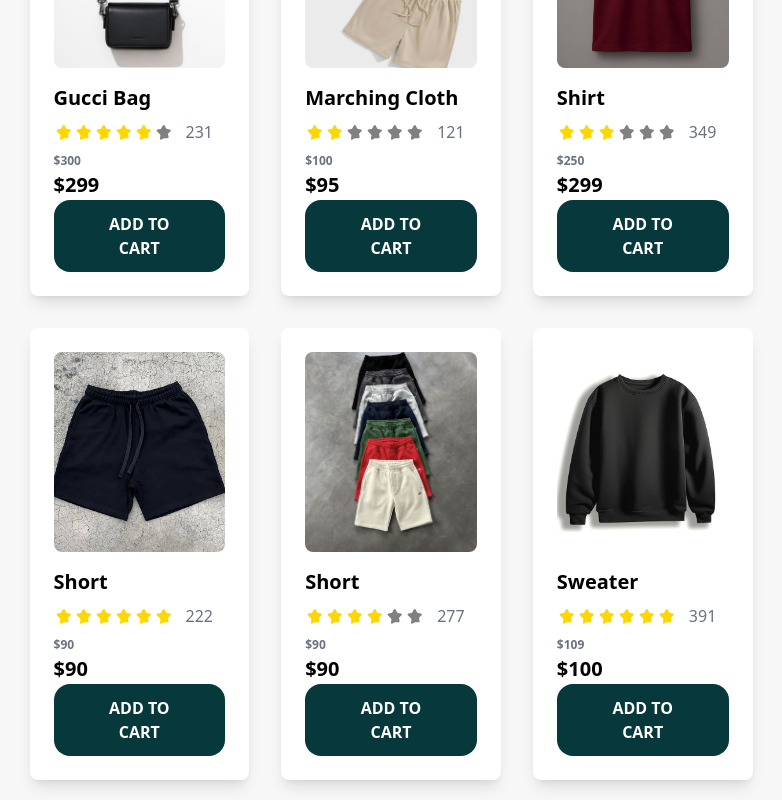
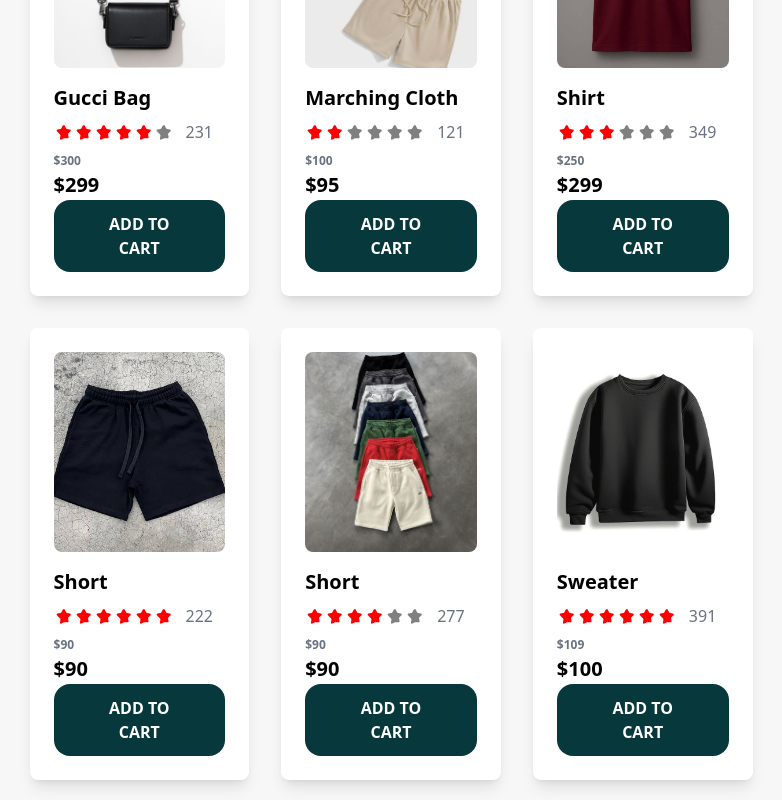
Before and after one commit to chi-dubem/E-COMMERCE-WEBSITE, a React (Vite) app: page / in a window 1280 px wide. Shown: the part 860-1660 px from the top of the page, without its empty margins (249-1031 px from the left). Built offline with nearby package versions, Linux system fonts and the light colour scheme.

Commit message:
changed gold to red

```diff
--- a/src/components/Card.jsx
+++ b/src/components/Card.jsx
@@ -5,7 +5,7 @@ const Star = ({ color }) => <Star_jsx color={color} />;
 const StarRating = ({ rating, totalStars = 6 }) => {
   const stars = [];
   for (let i = 1; i <= totalStars; i++) {
-    stars.push(<Star key={i} color={i <= rating ? "gold" : "gray"} />);
+    stars.push(<Star key={i} color={i <= rating ? "red" : "gray"} />);
   }
 
   return <div className="flex items-center">{stars}</div>;
```
